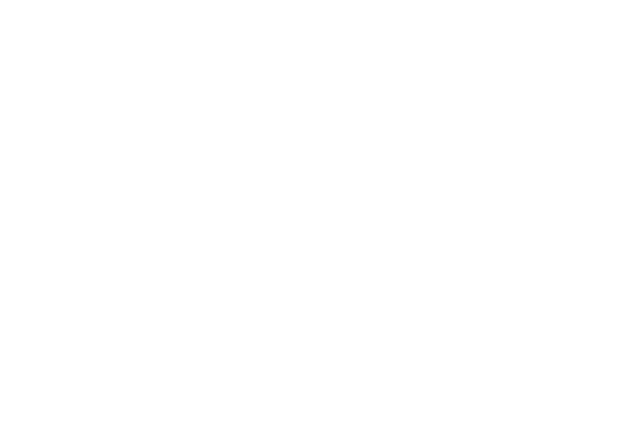
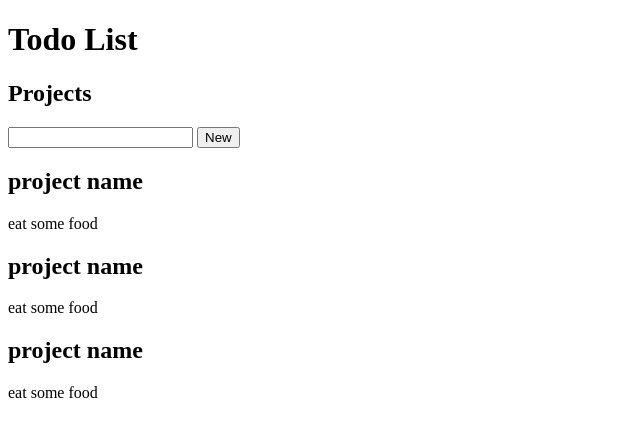
Before and after one commit to crL96/Todo-list, a website built with webpack: page src/template.html in a window 1280 px wide. Shown: the whole page, without its empty margins (0-640 px from the left). Built offline with nearby package versions, Linux system fonts and the light colour scheme.

Commit message:
Add button with function to add new project

```diff
--- a/src/template.html
+++ b/src/template.html
@@ -3,9 +3,64 @@
 <head>
     <meta charset="UTF-8">
     <meta name="viewport" content="width=device-width, initial-scale=1.0">
-    <title>Document</title>
+    <title>Todo List</title>
 </head>
 <body>
+    <div class="sidebar">
+        <h1>Todo List</h1>
+        <h2>Projects</h2>
+        <ul id="projectList">
+
+        </ul>
+
+        <input type="text" name="projectName" id="projectName" autocomplete="off">
+        <button type="button" id="btnAddProject">New</button>
+
+        <!-- <button id="btnAddProjectForm" type="button" data-open-modal>New Project</button>
+        <dialog data-modal id="addProjectForm">
+            <form action="" method="post">
+                <div id="formContainer">
+                    <legend>Add New Project</legend>
+                    <div>
+                        <label for="projectName">Name:</label>
+                        <input type="text" name="name" id="projectName">
+                    </div>
+                    <div>
+                        <label for="projectDescription">Description:</label>
+                        <input type="textarea" name="description" id="projectDescription">
+                    </div>
+                    <div>
+                        <label for="dueDate">Due Date:</label>
+                        <input type="date" name="dueDate" id="dueDate">
+                    </div>
+                    <div>
+                        <label for="prio">Priority:</label>
+                        <select name="prio" id="prio">
+                            <option value="low">Low</option>
+                            <option value="medium">Medium</option>
+                            <option value="high">High</option>
+                        </select>
+                    </div>
+                    <button type="button" id="btnAddProjectSubmit" data-close-modal>Add</button>
+                </div>
+            </form>
+        </dialog> -->
+    </div>
+
+    <div id="projectContainer">
+        <div>
+            <h2>project name</h2>
+            <p>eat some food</p>
+        </div>
+        <div>
+            <h2>project name</h2>
+            <p>eat some food</p>
+        </div>
+        <div>
+            <h2>project name</h2>
+            <p>eat some food</p>
+        </div>
+    </div>
 
 </body>
 </html>
```
Also changed, not shown: src/UI.js (added, +33 -0 lines).
